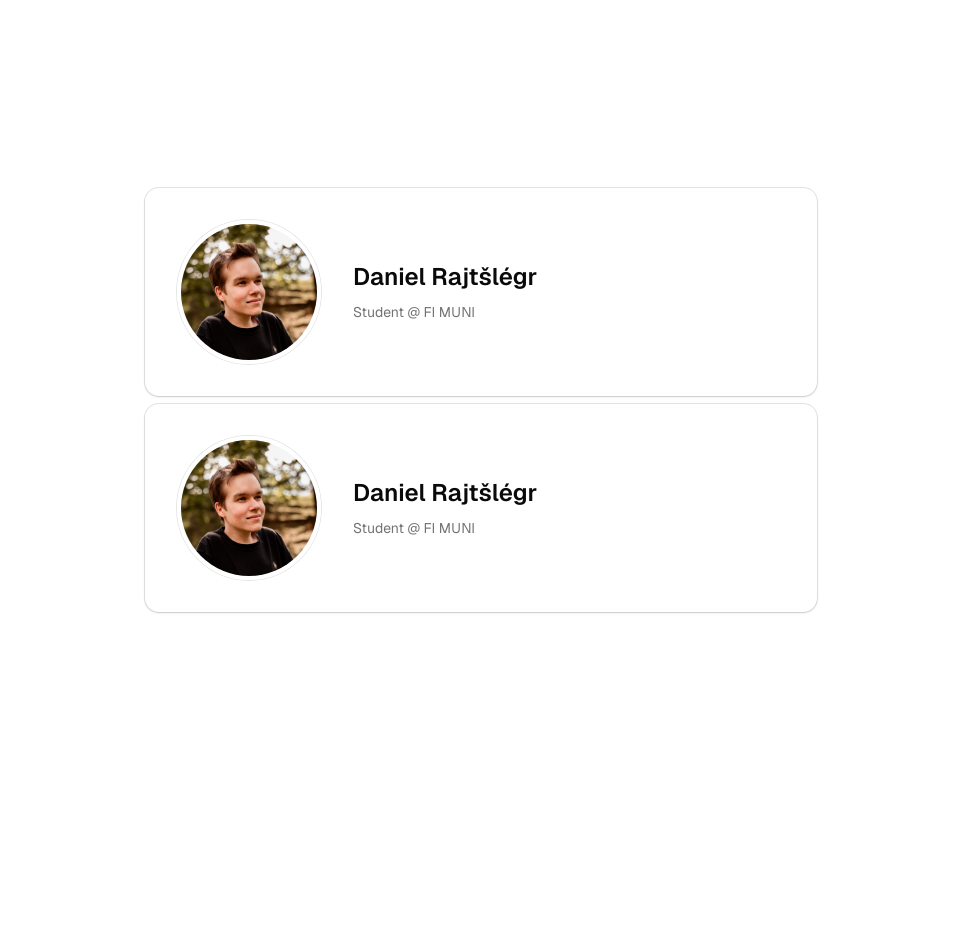
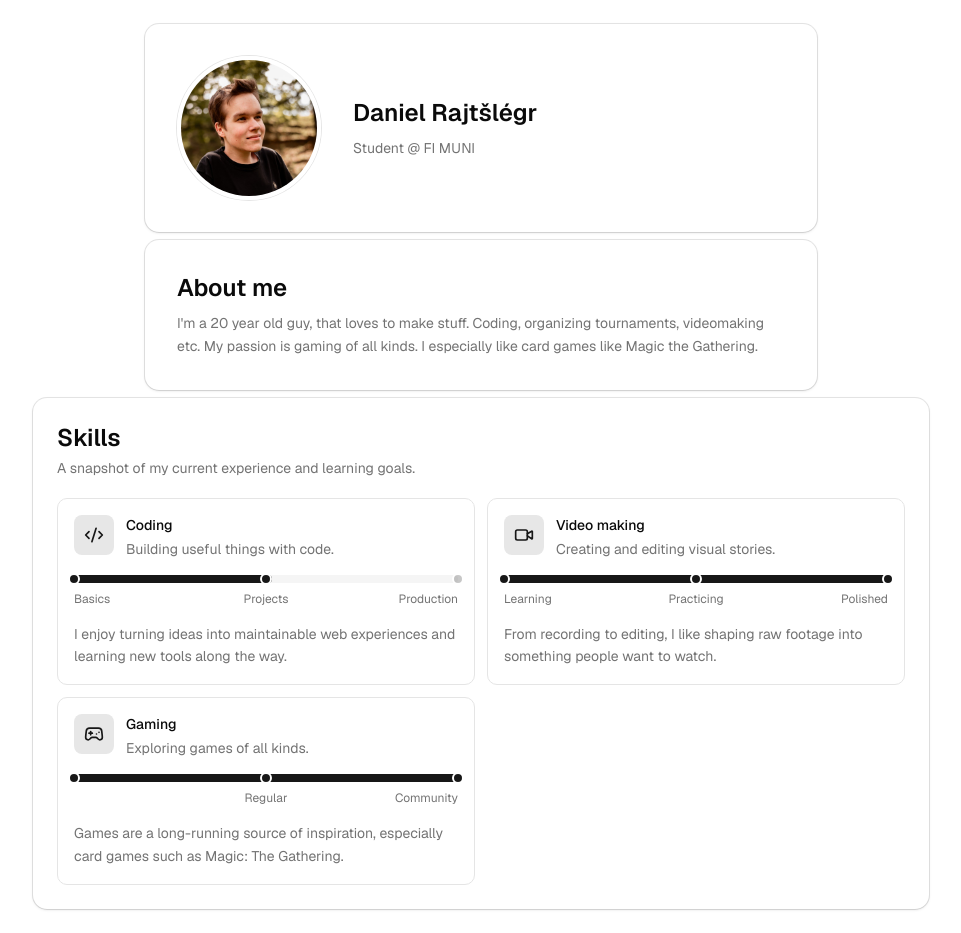
Before and after one commit to Molenusaczech/cv, a Next.js app in the folder apps/web/: page / in a window 1280 px wide. Shown: the whole page, without its empty margins (159-1120 px from the left). Before the commit the page ends 800 px from the top, so only its background shows below. Built offline with nearby package versions, Linux system fonts and the light colour scheme.

Commit message:
feat: basic page

```diff
--- a/apps/web/app/page.tsx
+++ b/apps/web/app/page.tsx
@@ -1,11 +1,19 @@
 import Profile from "@/components/cv/profile"
+import SkillsCard from "@/components/cv/skillsCard"
+import TextCard from "@/components/cv/textCard"
 import rajtslegrData from "@/data/rajtslegr"
 
 export default function Page() {
   return (
     <main className="flex min-h-svh flex-col items-center justify-center p-6 gap-2">
       <Profile profile={rajtslegrData} />
-      <Profile profile={rajtslegrData} />
+      <TextCard
+        title="About me"
+        >
+          I'm a 20 year old guy, that loves to make stuff. Coding, organizing tournaments, videomaking etc.
+          My passion is gaming of all kinds. I especially like card games like Magic the Gathering.
+        </TextCard>
+      <SkillsCard skills={rajtslegrData.skills} />
     </main>
   )
 }
--- /dev/null
+++ b/apps/web/components/cv/skillsCard.tsx
@@ -0,0 +1,116 @@
+import { Card } from "@workspace/ui/components/card"
+import type { SkillData } from "@/types/profile"
+
+type SkillsCardProps = {
+    skills: SkillData[]
+}
+
+type SkillBarProps = {
+    skill: SkillData
+}
+
+function SkillBar({ skill }: SkillBarProps) {
+    const milestoneCount = skill.delimiters.length
+    const completedMilestones = Math.min(
+        Math.max(skill.progress, 0),
+        milestoneCount
+    )
+    const progressPercent = completedMilestones === 0
+        ? 0
+        : milestoneCount <= 1
+            ? 100
+            : ((completedMilestones - 1) / (milestoneCount - 1)) * 100
+
+    return (
+        <article className="space-y-4 rounded-lg border bg-background/50 p-4">
+            <div className="flex items-start gap-3">
+                <div className="flex size-10 shrink-0 items-center justify-center rounded-md bg-primary/10 text-primary">
+                    <skill.icon aria-hidden="true" className="size-5" />
+                </div>
+                <div className="min-w-0 space-y-1">
+                    <h3 className="font-medium">{skill.name}</h3>
+                    <p className="text-sm text-muted-foreground">
+                        {skill.summary}
+                    </p>
+                </div>
+            </div>
+
+            <div
+                aria-label={`${skill.name} progress`}
+                aria-valuemax={milestoneCount}
+                aria-valuemin={0}
+                aria-valuenow={completedMilestones}
+                className="space-y-2"
+                role="progressbar"
+            >
+                <div className="relative h-2 rounded-full bg-muted">
+                    <div
+                        className="absolute inset-y-0 left-0 rounded-full bg-primary transition-[width]"
+                        style={{
+                            width: progressPercent
+                                ? `min(calc(${progressPercent}% + 0.375rem), 100%)`
+                                : "0%"
+                        }}
+                    />
+                    {skill.delimiters.map((delimiter, index) => {
+                        const markerPercent = milestoneCount === 1
+                            ? 100
+                            : (index / (milestoneCount - 1)) * 100
+
+                        return (
+                            <span
+                                aria-hidden="true"
+                                className={`absolute top-1/2 size-3 -translate-x-1/2 -translate-y-1/2 rounded-full border-2 border-background ${index < completedMilestones ? "bg-primary" : "bg-muted-foreground/40"}`}
+                                key={`${delimiter}-${index}`}
+                                style={{ left: `${markerPercent}%` }}
+                            />
+                        )
+                    })}
+                </div>
+                <div className="relative h-4 text-xs text-muted-foreground">
+                    {skill.delimiters.map((delimiter, index) => (
+                        <span
+                            className={`absolute whitespace-nowrap ${index === 0
+                                ? "text-left"
+                                : index === milestoneCount - 1
+                                    ? "-translate-x-full text-right"
+                                    : "-translate-x-1/2 text-center"}`}
+                            key={`${delimiter}-label-${index}`}
+                            style={{
+                                left: `${milestoneCount === 1
+                                    ? 100
+                                    : (index / (milestoneCount - 1)) * 100}%`
+                            }}
+                        >
+                            {delimiter}
+                        </span>
+                    ))}
+                </div>
+            </div>
+
+            <p className="text-sm leading-relaxed text-muted-foreground">
+                {skill.description}
+            </p>
+        </article>
+    )
+}
+
+export default function SkillsCard({ skills }: SkillsCardProps) {
+    return (
+        <Card className="w-full max-w-xs gap-5 px-6 py-6 shadow-sm md:max-w-4xl">
+            <div className="space-y-1">
+                <h2 className="text-2xl font-semibold">Skills</h2>
+                <p className="text-sm text-muted-foreground">
+                    A snapshot of my current experience and learning goals.
+                </p>
+            </div>
+            <div className="grid gap-3 md:grid-cols-2">
+                {skills.map((skill) => (
+                    <SkillBar key={skill.name} skill={skill} />
+                ))}
+            </div>
+        </Card>
+    )
+}
+
+export { SkillBar }
--- /dev/null
+++ b/apps/web/components/cv/textCard.tsx
@@ -0,0 +1,20 @@
+import type { ReactNode } from "react"
+import { Card } from "@workspace/ui/components/card"
+
+type TextCardProps = {
+    title: string
+    children: ReactNode
+}
+
+export default function TextCard({ title, children }: TextCardProps) {
+    return (
+        <Card className="w-full max-w-xs gap-5 px-8 py-8 shadow-sm md:max-w-2xl">
+            <div className="space-y-2">
+                <h2 className="text-2xl font-semibold">{title}</h2>
+                <p className="text-sm leading-relaxed text-muted-foreground">
+                    {children}
+                </p>
+            </div>
+        </Card>
+    )
+}
--- a/apps/web/data/rajtslegr.ts
+++ b/apps/web/data/rajtslegr.ts
@@ -1,11 +1,38 @@
 import { ProfileData } from "@/types/profile";
+import { Code2, Gamepad2, Video } from "lucide-react"
 
 const rajtslegrData: ProfileData  = {
     firstName: "Daniel",
     lastName: "Rajtšlégr",
     motto: "Student @ FI MUNI",
     photo: "/img/photo.jpg",
-    profilePicture: "/img/pfp.png"
+    profilePicture: "/img/pfp.png",
+    skills: [
+        {
+            name: "Coding",
+            icon: Code2,
+            summary: "Building useful things with code.",
+            description: "I enjoy turning ideas into maintainable web experiences and learning new tools along the way.",
+            delimiters: ["Basics", "Projects", "Production"],
+            progress: 2
+        },
+        {
+            name: "Video making",
+            icon: Video,
+            summary: "Creating and editing visual stories.",
+            description: "From recording to editing, I like shaping raw footage into something people want to watch.",
+            delimiters: ["Learning", "Practicing", "Polished"],
+            progress: 3
+        },
+        {
+            name: "Gaming",
+            icon: Gamepad2,
+            summary: "Exploring games of all kinds.",
+            description: "Games are a long-running source of inspiration, especially card games such as Magic: The Gathering.",
+            delimiters: ["", "Regular", "Community"],
+            progress: 3
+        }
+    ]
 };
 
 export default rajtslegrData;
--- a/apps/web/types/profile.ts
+++ b/apps/web/types/profile.ts
@@ -1,9 +1,21 @@
+import type { LucideIcon } from "lucide-react"
+
+type SkillData = {
+    name: string,
+    icon: LucideIcon,
+    summary: string,
+    description: string,
+    delimiters: string[],
+    progress: number
+}
+
 type ProfileData = {
     firstName: string,
     lastName: string,
     motto: string,
     photo: string,
-    profilePicture: string
+    profilePicture: string,
+    skills: SkillData[]
 }
 
-export type { ProfileData }
+export type { ProfileData, SkillData }
```
